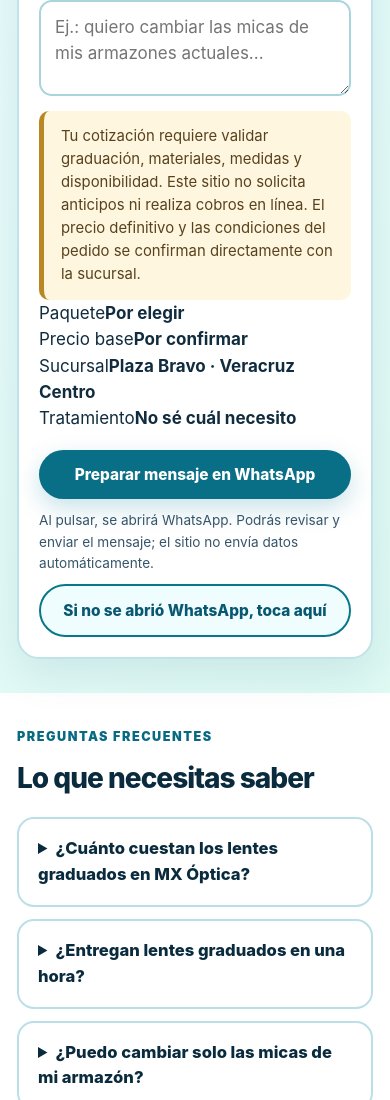
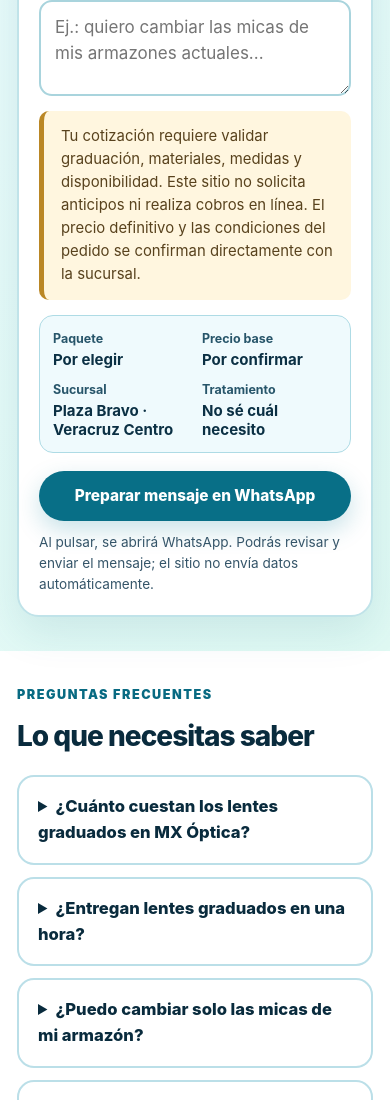
Before and after one commit to corporativoopticos-boop/mx-optica-web-v4, a plain HTML site: page sitio/index.html in a window 390 px wide. Shown: the part 6810-7910 px from the top of the page. Drawn offline with Linux system fonts and the light colour scheme.

Commit message:
fix(PR #3): precise anchors and compact mobile quote flow

```diff
--- a/sitio/assets/styles.css
+++ b/sitio/assets/styles.css
@@ -6,7 +6,7 @@
 @media(prefers-reduced-motion:reduce){*,*::before,*::after{scroll-behavior:auto!important;transition:none!important}}
 
 /* PR #3: responsive header and visible section anchors */
-html{scroll-padding-top:92px}:target{scroll-margin-top:92px}
+html{scroll-padding-top:0}:target{scroll-margin-top:0}
 .header-inner{gap:16px}.site-nav{flex-wrap:nowrap;gap:14px}.desktop-nav-links{display:flex;align-items:center;gap:18px}.desktop-nav-links a{white-space:nowrap}.header-cta{flex:0 0 auto;white-space:nowrap;color:#fff!important}.mobile-menu{display:none}
 .package-card{border-color:#9bd7e4;background:linear-gradient(160deg,#fff 60%,#edfaff)}
 .package-promo{border:2px solid #0a8296;background:linear-gradient(150deg,#e4faff,#fff 70%)}
@@ -29,3 +29,22 @@ html{scroll-padding-top:92px}:target{scroll-margin-top:92px}
 .section{padding:34px 0}.section-head{margin-bottom:16px}.hero{padding:28px 0 35px}.hero-actions{margin:17px 0}.highlights{margin-top:12px}.page-content{padding:29px 0 44px}.page-hero{padding:24px 0 32px}
 }
 @media(max-width:360px){.header-inner{gap:6px}.logo{font-size:.84rem;gap:6px}.logo-mark{width:28px;height:28px;flex:0 0 28px}.site-nav{gap:6px}.header-cta{padding:9px 12px;font-size:.87rem}}
+
+
+/* PR #3 fine tuning: one measured header offset; section padding is subtracted once. */
+:root{--header-height:77px;--section-pad-top:clamp(42px,7vw,84px)}
+#paquetes,#servicios,#sucursales,#preguntas,#cotizador{scroll-margin-top:max(0px,calc(var(--header-height) + 16px - var(--section-pad-top)))}
+#cotizador-form{scroll-margin-top:calc(var(--header-height) + 16px)}
+#service-type-row[hidden],#quote-selected[hidden],#wa-send[hidden]{display:none!important}
+.quote-grid{grid-template-columns:minmax(0,1fr)}
+.quote-selected{display:grid;gap:4px;padding:14px 16px;margin:0 0 14px;background:linear-gradient(125deg,#ddf9ff,#effefa);border:2px solid #86cbdc;border-radius:15px;color:#12394a}
+.quote-selected>span{font-size:.8rem;text-transform:uppercase;letter-spacing:.07em;font-weight:850;color:#086c80}
+.quote-selected>strong{font-size:1.16rem;line-height:1.25;color:#0a3045}
+.quote-selected>b{font-size:1.75rem;line-height:1.15;color:#075a73}
+.quote-selected>small{font-size:.79rem;line-height:1.4;color:#31566a}
+.quote-mini{display:grid;grid-template-columns:repeat(2,minmax(0,1fr));gap:10px 14px;margin:15px 0 0;padding:13px;background:#effafd;border:1px solid #aedbe5;border-radius:14px}
+.quote-mini>div{display:grid;gap:2px;min-width:0}
+.quote-mini span{font-size:.78rem;color:#27556a;font-weight:750}
+.quote-mini strong{font-size:.94rem;line-height:1.28;color:#0b3044;overflow-wrap:anywhere}
+@media(max-width:780px){:root{--section-pad-top:34px}}
+@media(max-width:360px){.quote-mini{gap:8px;padding:10px}.quote-mini strong{font-size:.87rem}}
```
